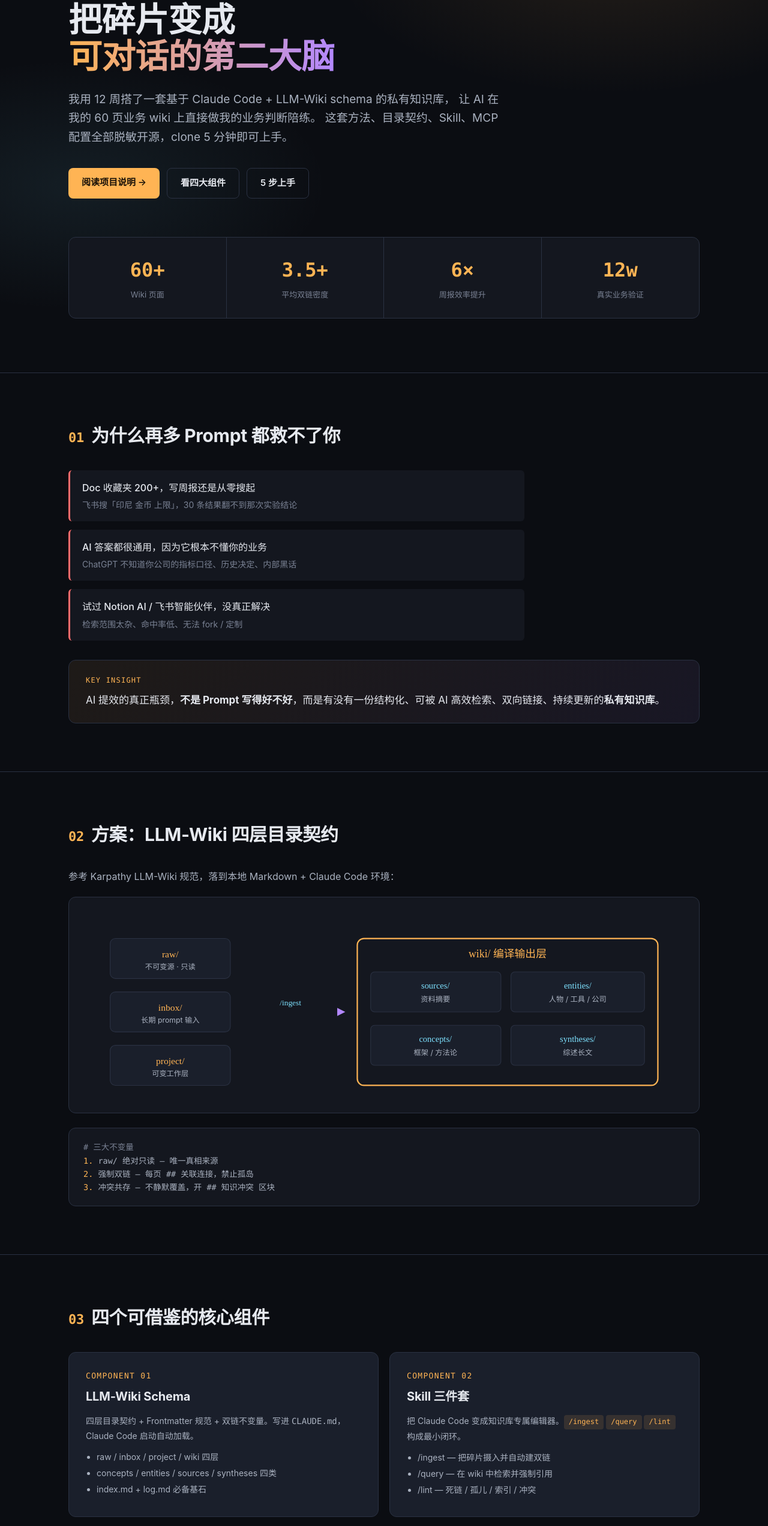
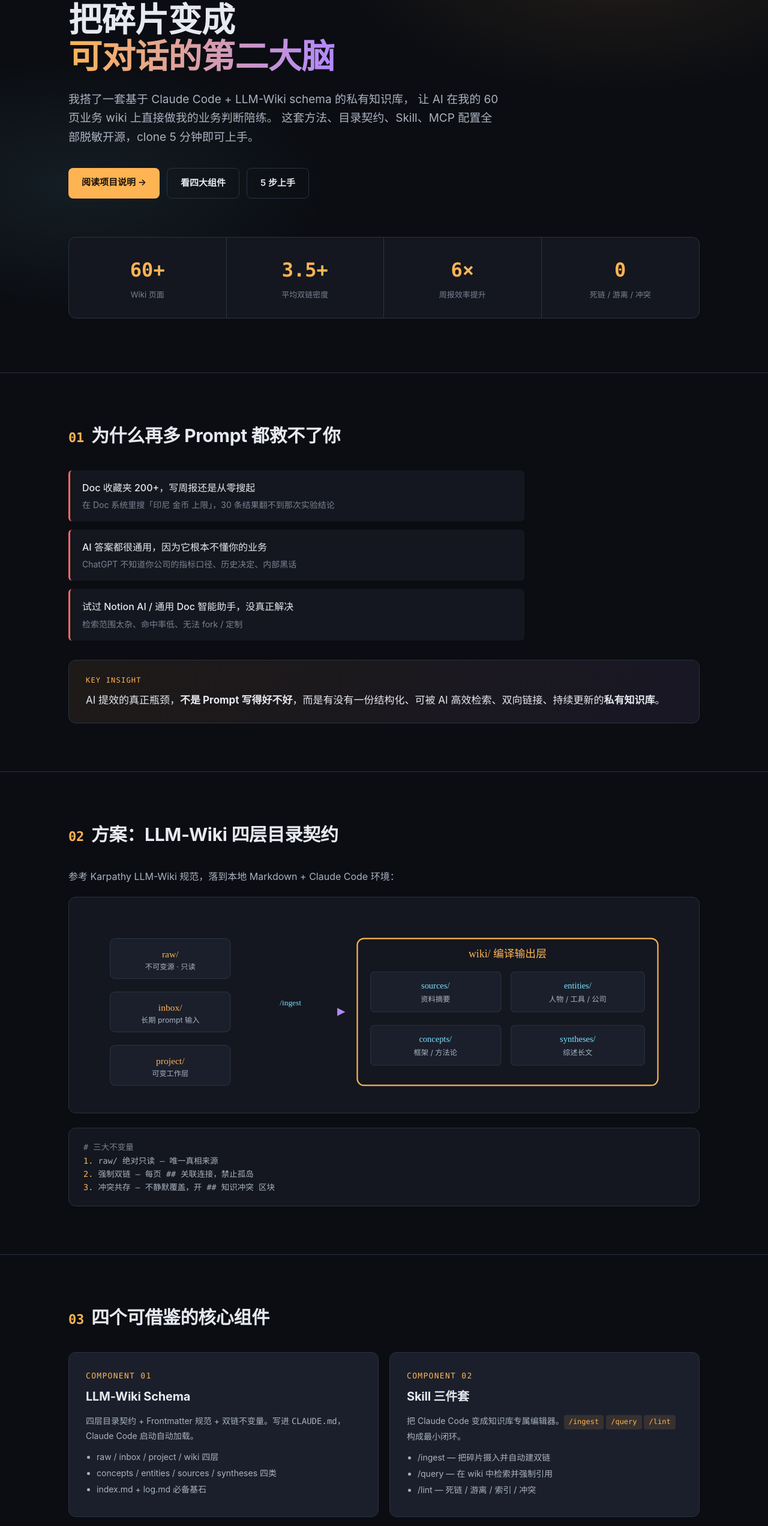
Before and after one commit to GingerGummp/LLM-wiki, a plain HTML site: page docs/index.html in a window 1280 px wide. Shown: the part 161-2705 px from the top of the page at 60% size. Drawn offline with Linux system fonts and the light colour scheme.

Commit message:
Cleanup: 移除周期声明 / 中性化 Doc 系统措辞 / 孤儿改为游离
- 删除 "12 周" 周期表述（HTML hero / README）
- 飞书 → 通用 Doc 系统措辞
- 孤儿页 → 游离页（覆盖 SKILL / lint.py / stats.py / wiki / HTML）

```diff
--- a/docs/index.html
+++ b/docs/index.html
@@ -163,7 +163,7 @@
     <div class="badge">AI 样板间 · 个人知识库构建与应用</div>
     <h1>把碎片变成<br/><span class="hl">可对话的第二大脑</span></h1>
     <p class="sub">
-      我用 12 周搭了一套基于 Claude Code + LLM-Wiki schema 的私有知识库，
+      我搭了一套基于 Claude Code + LLM-Wiki schema 的私有知识库，
       让 AI 在我的 60 页业务 wiki 上直接做我的业务判断陪练。
       这套方法、目录契约、Skill、MCP 配置全部脱敏开源，clone 5 分钟即可上手。
     </p>
@@ -177,7 +177,7 @@
       <div class="stat"><div class="v">60+</div><div class="l">Wiki 页面</div></div>
       <div class="stat"><div class="v">3.5+</div><div class="l">平均双链密度</div></div>
       <div class="stat"><div class="v">6×</div><div class="l">周报效率提升</div></div>
-      <div class="stat"><div class="v">12w</div><div class="l">真实业务验证</div></div>
+      <div class="stat"><div class="v">0</div><div class="l">死链 / 游离 / 冲突</div></div>
     </div>
   </div>
 </section>
@@ -189,14 +189,14 @@
     <div class="pain-list">
       <div class="pain-item">
         <div class="q">Doc 收藏夹 200+，写周报还是从零搜起</div>
-        <div class="a">飞书搜「印尼 金币 上限」，30 条结果翻不到那次实验结论</div>
+        <div class="a">在 Doc 系统里搜「印尼 金币 上限」，30 条结果翻不到那次实验结论</div>
       </div>
       <div class="pain-item">
         <div class="q">AI 答案都很通用，因为它根本不懂你的业务</div>
         <div class="a">ChatGPT 不知道你公司的指标口径、历史决定、内部黑话</div>
       </div>
       <div class="pain-item">
-        <div class="q">试过 Notion AI / 飞书智能伙伴，没真正解决</div>
+        <div class="q">试过 Notion AI / 通用 Doc 智能助手，没真正解决</div>
         <div class="a">检索范围太杂、命中率低、无法 fork / 定制</div>
       </div>
     </div>
@@ -292,7 +292,7 @@
         <ul>
           <li>/ingest — 把碎片摄入并自动建双链</li>
           <li>/query — 在 wiki 中检索并强制引用</li>
-          <li>/lint — 死链 / 孤儿 / 索引 / 冲突</li>
+          <li>/lint — 死链 / 游离 / 索引 / 冲突</li>
         </ul>
       </div>
 
@@ -351,7 +351,7 @@
         <tr>
           <td><code>/lint</code></td>
           <td>健康度扫描</td>
-          <td>死链 / 孤儿 / 索引 / 冲突</td>
+          <td>死链 / 游离 / 索引 / 冲突</td>
           <td>报告，需用户确认才修复</td>
         </tr>
       </tbody>
@@ -437,7 +437,7 @@
         <ul>
           <li>一次性小项目、一周后不再回头</li>
           <li>不愿意维护目录、不写双链的人</li>
-          <li>强依赖跨部门协作、内容必须留在飞书 / 内部 doc</li>
+          <li>强依赖跨部门协作、内容必须留在公司内部 Doc 系统</li>
         </ul>
       </div>
     </div>
@@ -459,9 +459,9 @@
 - 平均双链密度: <span class="k">3.57</span> 链/页
 
 <span class="c"># 跑 /lint：</span>
-死链 0  · 孤儿 0  · 索引未同步 0  · 知识冲突 0   <span class="s">✓ 全部健康</span></pre>
+死链 0  · 游离 0  · 索引未同步 0  · 知识冲突 0   <span class="s">✓ 全部健康</span></pre>
     <p style="margin-top: 16px;">
-      生产仓库当前规模：<strong>60+ 页面，双链密度 3.5+ 链/页</strong>。这套方案在真实业务中验证 12 周。
+      生产仓库当前规模：<strong>60+ 页面，双链密度 3.5+ 链/页</strong>。这套方案在真实业务中已持续运转。
     </p>
   </div>
 </section>
```
